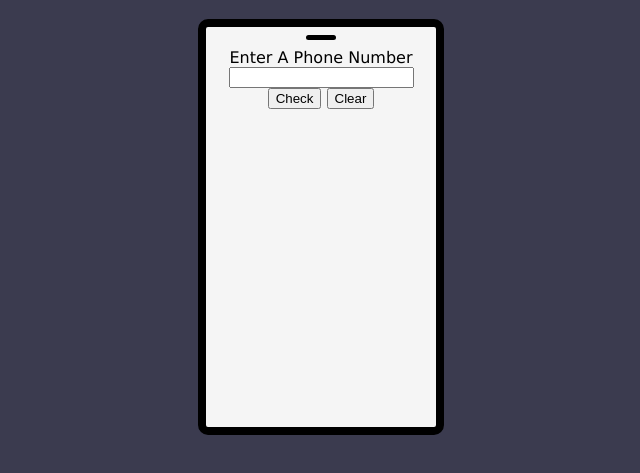
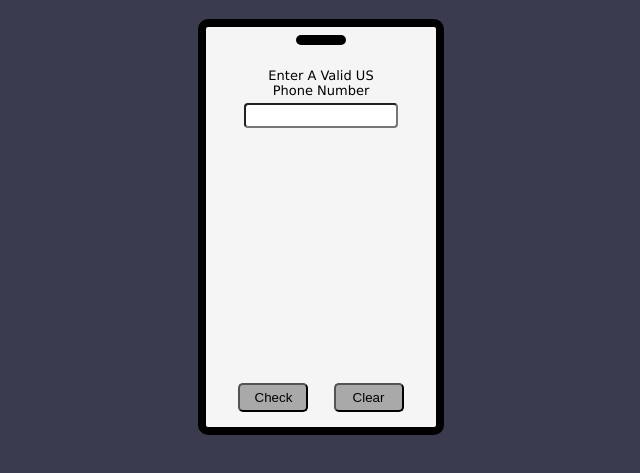
Before and after one commit to xdroj/Telephone-Number-Validator, a plain HTML site: page index.html in a window 1280 px wide. Shown: the part 89-562 px from the top of the page, without its empty margins (319-959 px from the left). Drawn offline with Linux system fonts and the light colour scheme.

Commit message:
added css styling

```diff
--- a/index.html
+++ b/index.html
@@ -12,7 +12,7 @@
       <h1>Telephone Number Validator</h1>
       <div class="phone-container">
         <div id="dynamic-island"></div>
-        <label for="user-input">Enter A Phone Number</label>
+        <label for="user-input">Enter A Valid US<br> Phone Number</label>
             <input type="text" maxlength="20" id="user-input" value>
                 <div id="results-div"></div>
             <div class="phone-footer">
--- a/styles.css
+++ b/styles.css
@@ -27,9 +27,40 @@ body{
 
   }
   div#dynamic-island{
-    width: 30px;
-    height: 5px;
+    width: 50px;
+    height: 10px;
     background-color: black;
     border-radius: 10px;
     margin: 8px auto;
   }
+  label{
+    display: block;
+    width: 12em;
+    font-size: 13px;
+    align-items: center;
+    margin: 23px auto 0 auto;
+  }
+  input{
+    width: 140px;
+    margin: 5px;
+    border-radius: 4px;
+    padding: 3px 5px;
+  }
+  div#results-div{
+    display: block;
+    width: 209px;
+    height: 230px;
+    padding: 10px;
+  }
+  .phone-footer{
+    position: relative;
+    top: -10px;
+    margin: 10px auto;
+  }
+  button{
+    background-color: darkgrey;
+    border-radius: 5px;
+    margin: 0 10px;
+    width: 70px;
+    padding: 5px;
+  }
```
Also changed, not shown: 1 other file.
